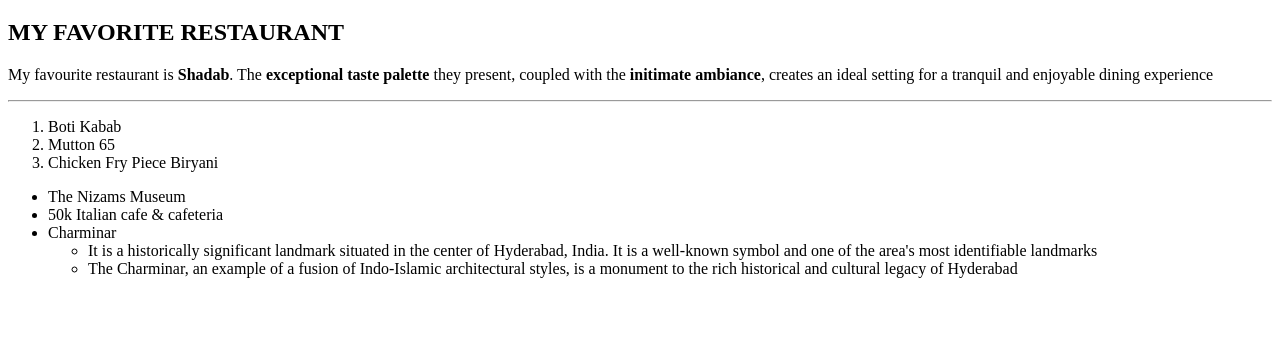
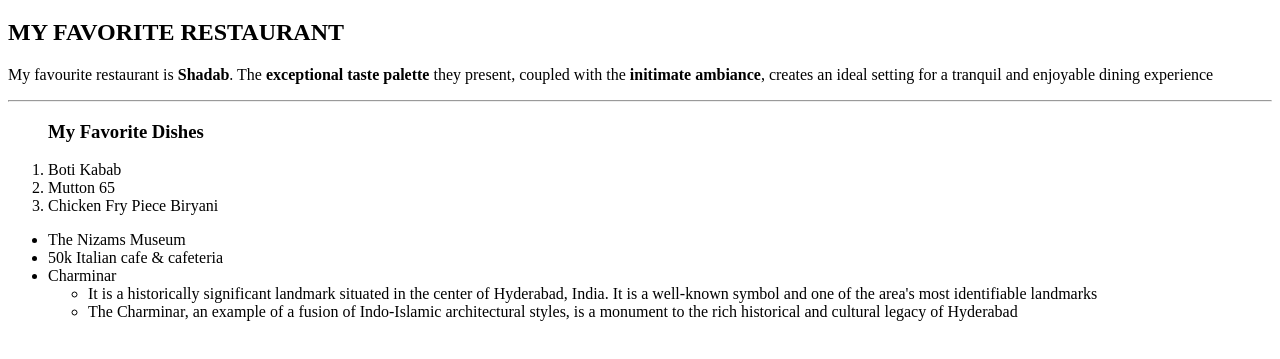
Before and after one commit to 44-563-Web-Apps-S24/44563-webapps-s24-assignment3-Sivapavankumar, a plain HTML site: page index.html in a window 1280 px wide. Shown: the part 61-420 px from the top of the page. Drawn offline with Linux system fonts and the light colour scheme.

Commit message:
added heading for ordered list

```diff
--- a/index.html
+++ b/index.html
@@ -18,6 +18,7 @@
 
         <hr>
 		<ol>
+            <h3> My Favorite Dishes</h3>
 			<li> Boti Kabab </li>
 			<li> Mutton 65 </li>
 			<li> Chicken Fry Piece Biryani </li>
```
Also changed, not shown: mymedia.html (added).
